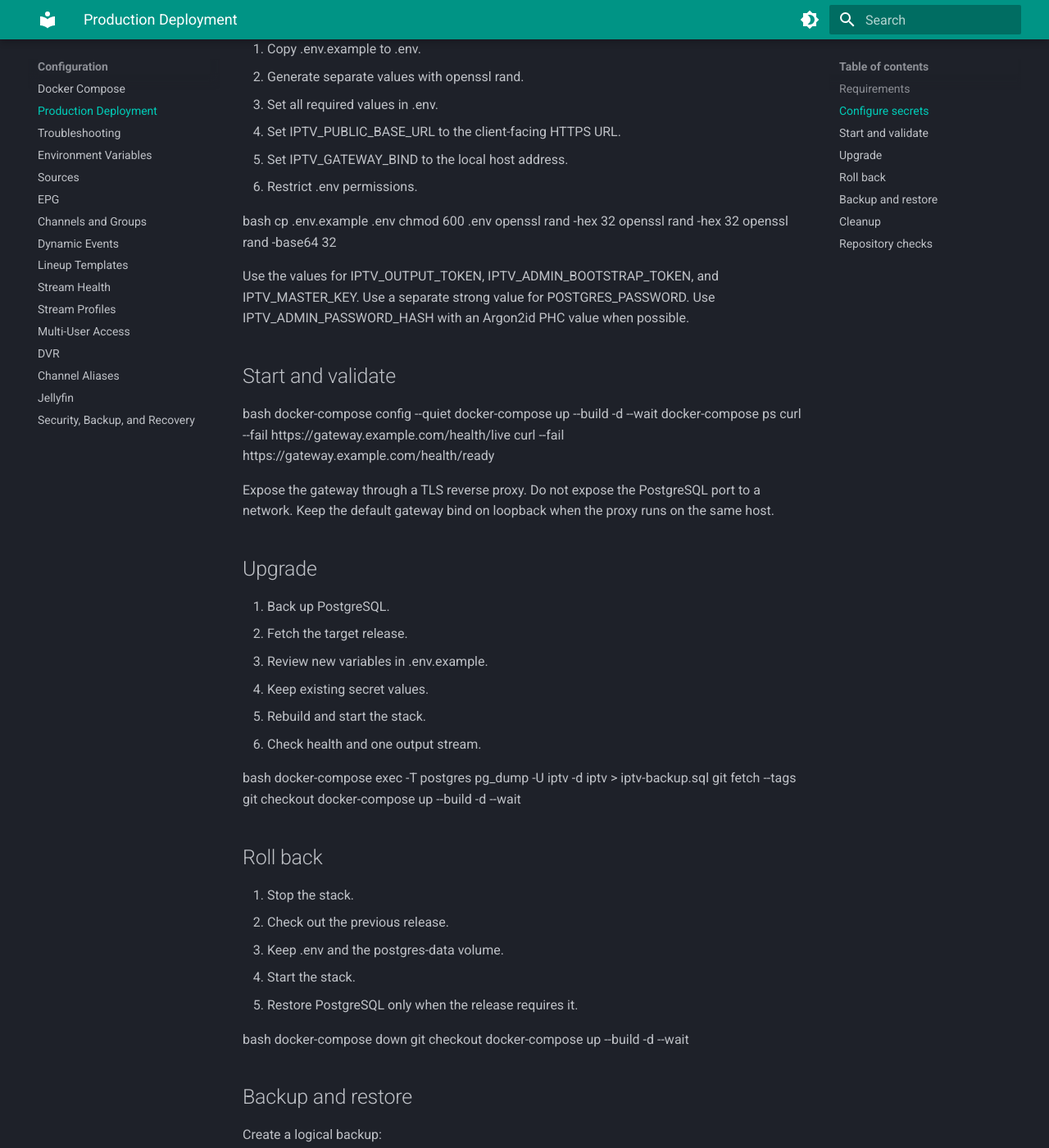
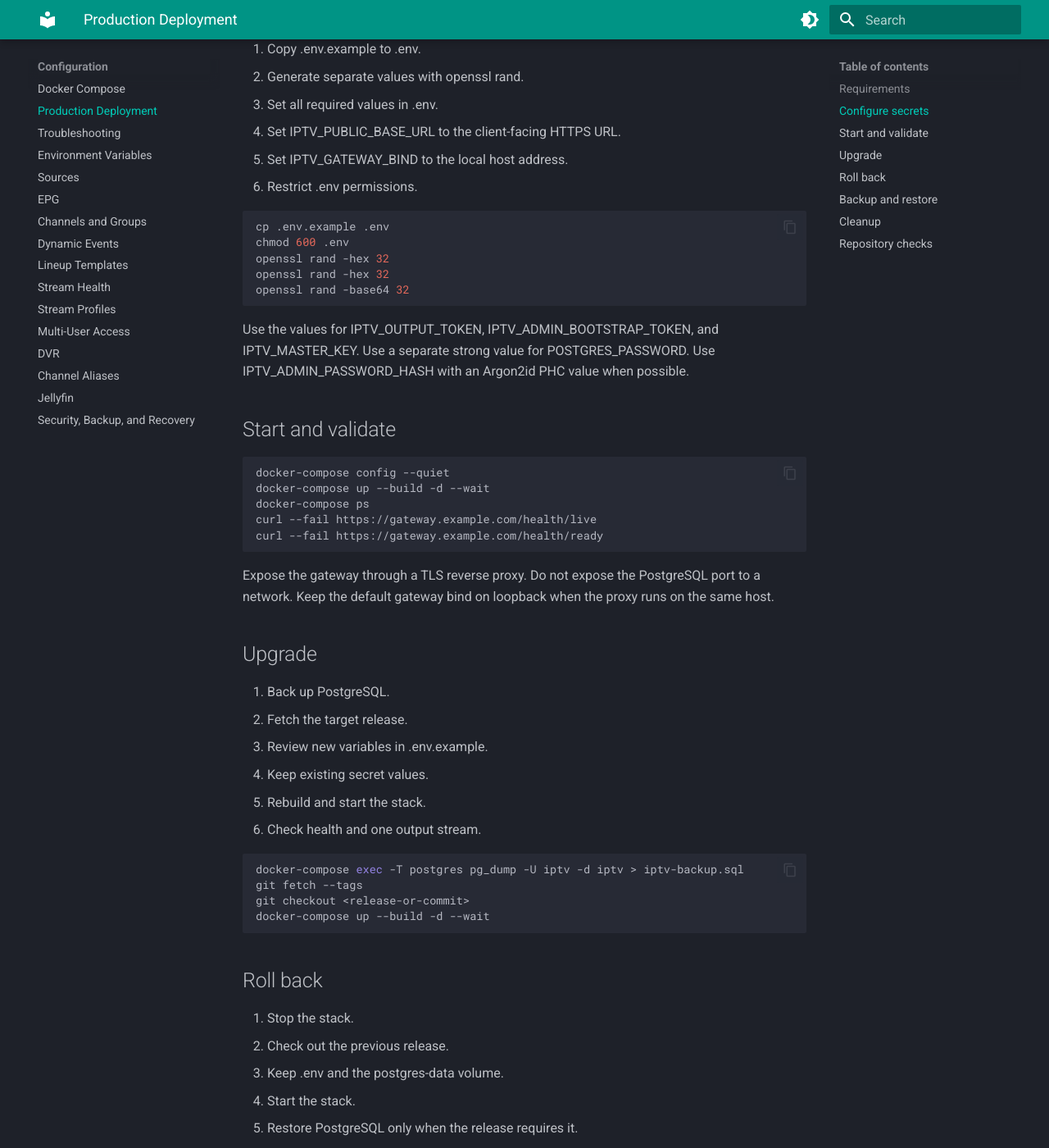
Before and after one commit to NathanBland/iptv-relay, an MkDocs documentation site: the page built from docs/docs/configuration/deployment.md, in a window 1280 px wide and 1400 px high, scrolled down 439 px. Shown: the whole window at 82% size. Built offline with MkDocs 1.6.1 and Material for MkDocs 9.7.7, drawn with Linux system fonts in a browser that asks for light colours; some of the changed text lies outside the part shown.

````diff
--- a/docs/docs/configuration/deployment.md
+++ b/docs/docs/configuration/deployment.md
@@ -17,12 +17,13 @@ Provide persistent storage for the postgres-data volume.
 5. Set IPTV_GATEWAY_BIND to the local host address.
 6. Restrict .env permissions.
 
-bash
+```bash
 cp .env.example .env
 chmod 600 .env
 openssl rand -hex 32
 openssl rand -hex 32
 openssl rand -base64 32
+```
 
 
 Use the values for IPTV_OUTPUT_TOKEN, IPTV_ADMIN_BOOTSTRAP_TOKEN, and IPTV_MASTER_KEY.
@@ -31,12 +32,13 @@ Use IPTV_ADMIN_PASSWORD_HASH with an Argon2id PHC value when possible.
 
 ## Start and validate
 
-bash
+```bash
 docker-compose config --quiet
 docker-compose up --build -d --wait
 docker-compose ps
 curl --fail https://gateway.example.com/health/live
 curl --fail https://gateway.example.com/health/ready
+```
 
 
 Expose the gateway through a TLS reverse proxy.
@@ -52,11 +54,12 @@ Keep the default gateway bind on loopback when the proxy runs on the same host.
 5. Rebuild and start the stack.
 6. Check health and one output stream.
 
-bash
+```bash
 docker-compose exec -T postgres pg_dump -U iptv -d iptv > iptv-backup.sql
 git fetch --tags
 git checkout <release-or-commit>
 docker-compose up --build -d --wait
+```
 
 
 ## Roll back
@@ -67,26 +70,29 @@ docker-compose up --build -d --wait
 4. Start the stack.
 5. Restore PostgreSQL only when the release requires it.
 
-bash
+```bash
 docker-compose down
 git checkout <previous-release-or-commit>
 docker-compose up --build -d --wait
+```
 
 
 ## Backup and restore
 
 Create a logical backup:
 
-bash
+```bash
 docker-compose exec -T postgres pg_dump -U iptv -d iptv > iptv-backup.sql
+```
 
 
 Stop application services before a restore:
 
-bash
+```bash
 docker-compose stop core worker
 cat iptv-backup.sql | docker-compose exec -T postgres psql -U iptv -d iptv
 docker-compose up -d --wait
+```
 
 
 Store backups outside the repository.
@@ -97,22 +103,25 @@ Test each restore on a separate PostgreSQL instance.
 
 Stop services and keep data:
 
-bash
+```bash
 docker-compose down
+```
 
 
 Delete services and all database data only when you no longer need the data:
 
-bash
+```bash
 docker-compose down --volumes
+```
 
 
 ## Repository checks
 
 Run the standard noncredentialed test command from the repository root:
 
-bash
+```bash
 ./scripts/run-test-suite.sh
+```
 
 
 Use --keep to retain Compose resources after a failure.
````
Also changed, not shown: docs/docs/configuration/troubleshooting.md (+4 -2 lines), docs/docs/quick-start.md (+4 -2 lines).
